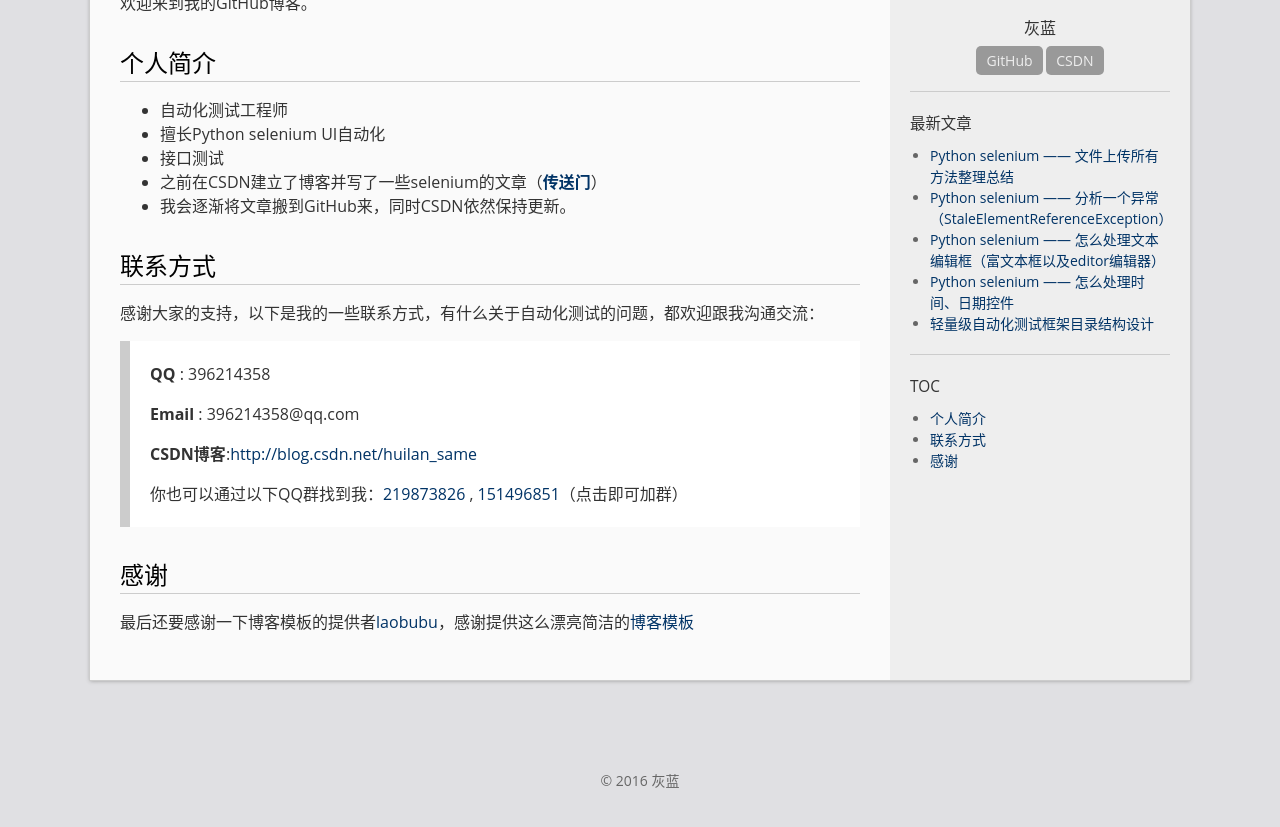
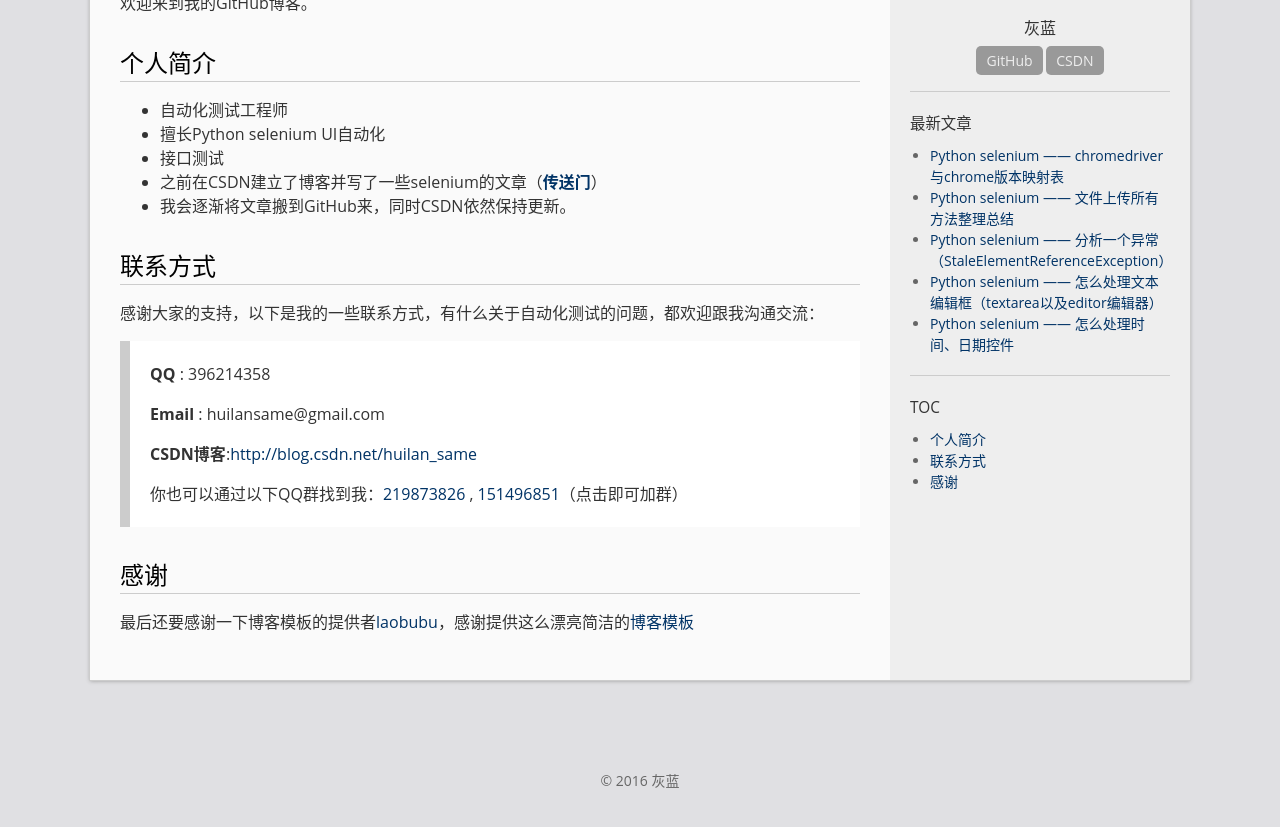
Before and after one commit to huilansame/huilansame.github.io, a Jekyll site: the page built from about.md, in a window 1280 px wide, cut to the strip 261-1112 px from the top of the page. Shown: the top 827 px of the strip. Built offline with Jekyll 4.4.1, drawn with Linux system fonts in a browser that asks for light colours.

Commit message:
modify post

```diff
--- a/_posts/2016-09-09-Python selenium —— 怎么处理文本编辑框（富文本框以及editor编辑器）.md
+++ b/_posts/2016-09-09-Python selenium —— 怎么处理文本编辑框（textarea以及editor编辑器）.md
@@ -1,6 +1,6 @@
 ---
 layout: post
-title:  "Python selenium —— 怎么处理文本编辑框（富文本框以及editor编辑器）"
+title:  "Python selenium —— 怎么处理文本编辑框（textarea以及editor编辑器）"
 date:   2016-09-09 15:50:15
 categories: selenium
 permalink: /archivers/input-textarea-editor
--- a/about.md
+++ b/about.md
@@ -22,7 +22,7 @@ nocomments: true
 
 > **QQ** : 396214358
 >
-> **Email** : 396214358@qq.com
+> **Email** : huilansame@gmail.com
 >
 > **CSDN博客**:[http://blog.csdn.net/huilan_same](http://blog.csdn.net/huilan_same)
 >
```
Also changed, not shown: _posts/2016-09-11-Python selenium —— chromedriver与chrome版本映射表.md (renamed from _posts/2016-09-07-Python selenium —— chromedriver与chrome版本映射表.md, +1 -1 lines).
